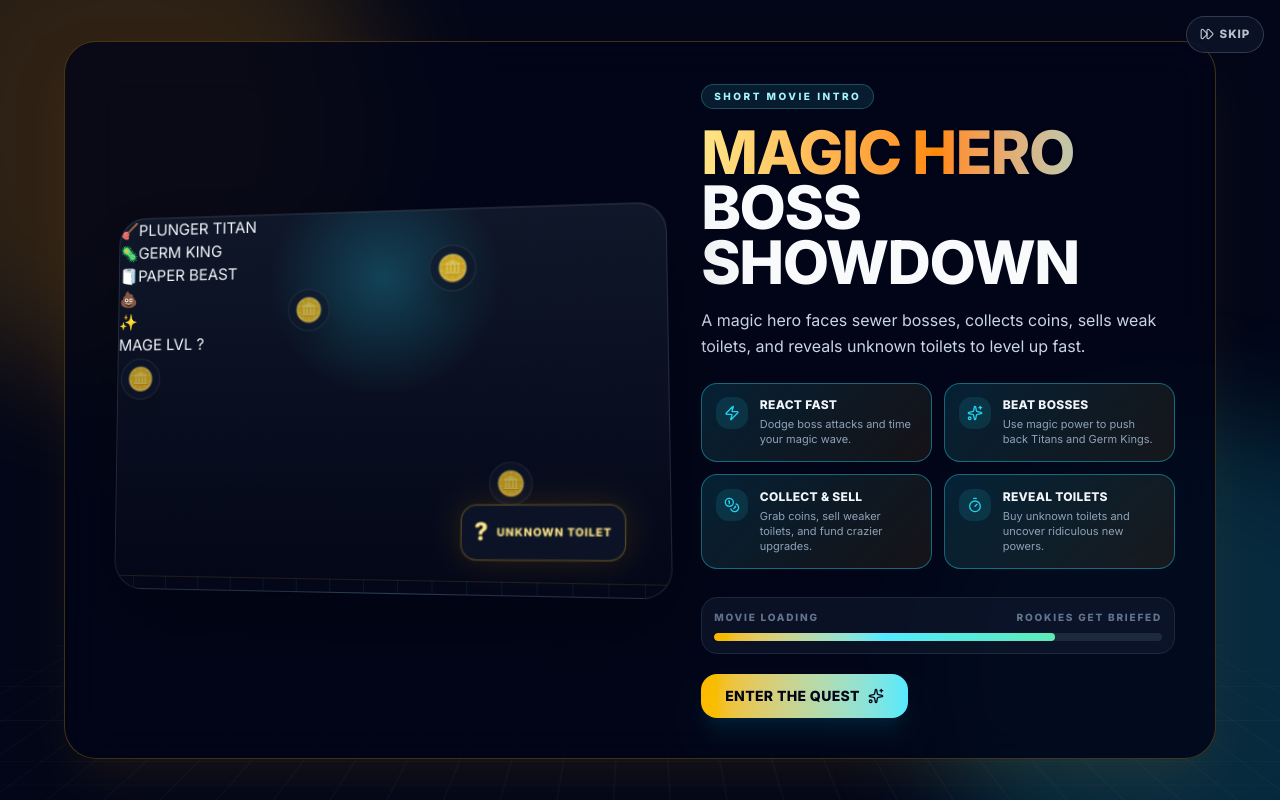
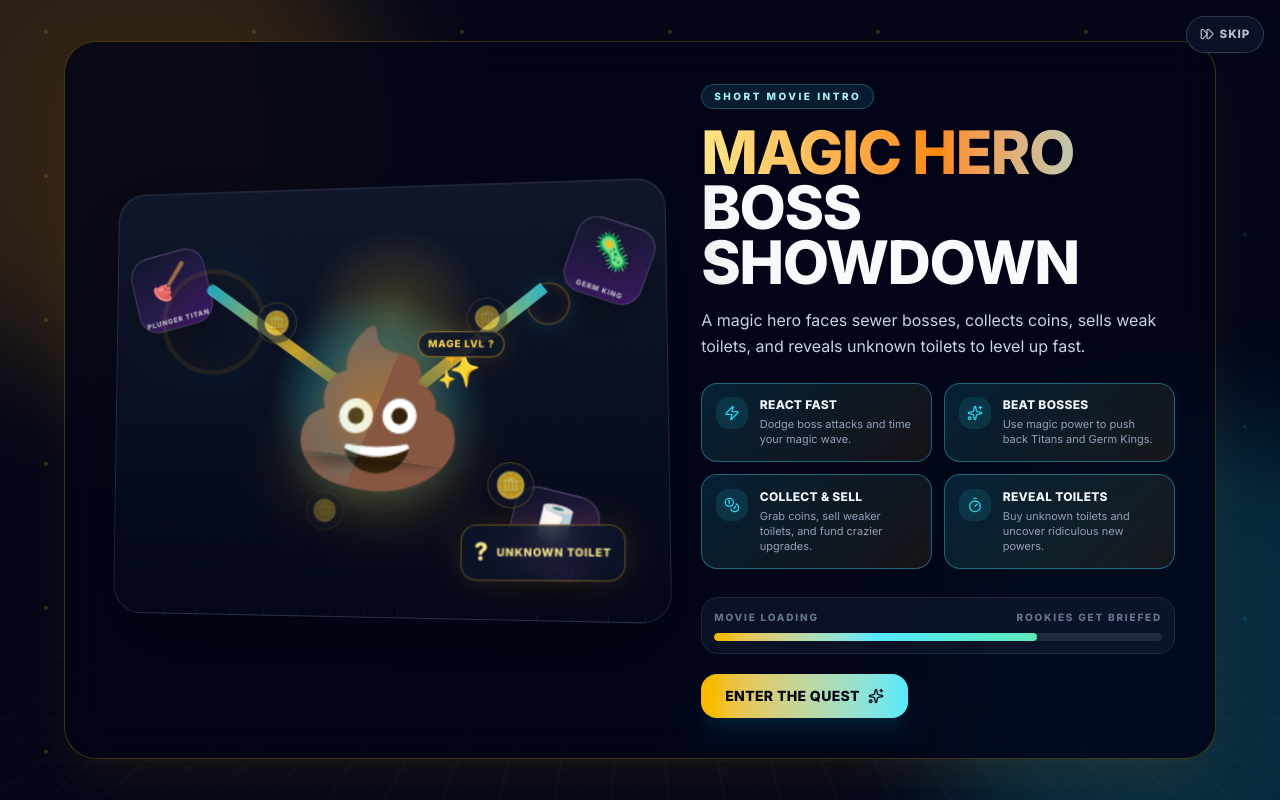
Before and after one commit to projectjimos/Poop-Toilet-Quest, a React (Vite) app: page / in a window 1280 px wide. Built offline with nearby package versions, Linux system fonts and the light colour scheme.

Commit message:
Update cinematic intro styles

```diff
--- a/src/index.css
+++ b/src/index.css
@@ -42,7 +42,7 @@
   animation: scale-up 0.2s cubic-bezier(0.34, 1.56, 0.64, 1) forwards;
 }
 
-/* Pre-cookie cinematic intro */
+/* Cinematic intro */
 .intro-cinematic {
   position: relative;
   isolation: isolate;
@@ -59,7 +59,7 @@
   transform: perspective(900px) rotateX(62deg) translateY(12vh) scale(1.35);
   transform-origin: center bottom;
   opacity: 0.55;
-  animation: intro-grid-drift 7.2s linear infinite;
+  animation: intro-grid-drift 7.6s linear infinite;
 }
 
 .intro-bg-glow {
@@ -82,6 +82,18 @@
   right: -10rem;
   bottom: -8rem;
   background: #22d3ee;
+}
+
+.intro-bg-comets {
+  position: absolute;
+  inset: 0;
+  z-index: 0;
+  background-image:
+    radial-gradient(circle, rgba(251, 191, 36, 0.72) 0 2px, transparent 2.5px),
+    radial-gradient(circle, rgba(34, 211, 238, 0.62) 0 1.5px, transparent 2px);
+  background-size: 13rem 9rem, 10rem 12rem;
+  opacity: 0.24;
+  animation: intro-comets-drift 7.6s linear infinite;
 }
 
 .intro-skip-button {
@@ -116,67 +128,114 @@
 }
 
 .intro-scene-wrap {
-  perspective: 900px;
-  min-height: 24rem;
+  perspective: 980px;
+  min-height: 27rem;
 }
 
 .intro-scene {
   position: relative;
-  min-height: 24rem;
+  min-height: 27rem;
   border-radius: 1.8rem;
   overflow: hidden;
   border: 1px solid rgba(148, 163, 184, 0.18);
   background:
-    radial-gradient(circle at 50% 18%, rgba(34, 211, 238, 0.24), transparent 28%),
+    radial-gradient(circle at 52% 31%, rgba(251, 191, 36, 0.24), transparent 22%),
+    radial-gradient(circle at 48% 46%, rgba(34, 211, 238, 0.22), transparent 27%),
     linear-gradient(180deg, rgba(15, 23, 42, 0.96), rgba(2, 6, 23, 0.98));
   box-shadow: inset 0 1px 0 rgba(255, 255, 255, 0.06), 0 30px 80px rgba(0, 0, 0, 0.32);
   transform: rotateX(3deg) rotateY(-7deg);
   transform-style: preserve-3d;
-  animation: intro-scene-float 5.6s ease-in-out infinite;
+  animation: intro-scene-float 5.8s ease-in-out infinite;
 }
 
 .intro-floor {
   position: absolute;
   left: -15%;
   right: -15%;
-  bottom: -10%;
-  height: 56%;
+  bottom: -12%;
+  height: 58%;
   background-image:
     linear-gradient(rgba(251, 191, 36, 0.16) 1px, transparent 1px),
     linear-gradient(90deg, rgba(34, 211, 238, 0.12) 1px, transparent 1px);
   background-size: 34px 34px;
-  transform: rotateX(66deg) translateZ(-40px);
+  transform: rotateX(66deg) translateZ(-48px);
   transform-origin: center bottom;
   opacity: 0.72;
 }
 
-.intro-flush-ring {
+.intro-villain {
   position: absolute;
-  left: 50%;
-  top: 52%;
-  width: 12rem;
-  height: 12rem;
-  border-radius: 9999px;
-  border: 3px solid rgba(34, 211, 238, 0.42);
-  box-shadow: 0 0 42px rgba(34, 211, 238, 0.26), inset 0 0 40px rgba(251, 191, 36, 0.12);
-  transform: translate(-50%, -50%) rotateX(67deg);
-  animation: intro-ring-pulse 1.6s ease-out infinite;
+  z-index: 4;
+  display: grid;
+  place-items: center;
+  width: 5.2rem;
+  height: 5.2rem;
+  border-radius: 1.35rem;
+  border: 1px solid rgba(248, 250, 252, 0.18);
+  background: linear-gradient(160deg, rgba(15, 23, 42, 0.9), rgba(88, 28, 135, 0.62));
+  box-shadow: 0 20px 42px rgba(0, 0, 0, 0.32), inset 0 1px 0 rgba(255, 255, 255, 0.08);
+  transform-style: preserve-3d;
 }
 
-.intro-toilet-core {
+.intro-villain-emoji {
+  font-size: 2.2rem;
+  filter: drop-shadow(0 10px 18px rgba(0, 0, 0, 0.35));
+}
+
+.intro-villain-label {
+  margin-top: 0.2rem;
+  font-size: 0.46rem;
+  font-weight: 1000;
+  letter-spacing: 0.12em;
+  color: rgba(226, 232, 240, 0.82);
+}
+
+.intro-villain-plunger {
+  left: 7%;
+  top: 17%;
+  animation: intro-villain-left 3.1s ease-in-out infinite;
+}
+
+.intro-villain-germ {
+  right: 8%;
+  top: 13%;
+  animation: intro-villain-right 3.35s ease-in-out infinite;
+}
+
+.intro-villain-paper {
+  right: 15%;
+  bottom: 14%;
+  animation: intro-villain-bottom 3.55s ease-in-out infinite;
+}
+
+.intro-hero-mage {
+  position: absolute;
+  left: 49%;
+  top: 53%;
+  z-index: 8;
+  transform: translate(-50%, -50%) translateZ(70px);
+  transform-style: preserve-3d;
+  animation: intro-hero-rise 2.4s ease-in-out infinite;
+}
+
+.intro-hero-aura {
   position: absolute;
   left: 50%;
   top: 50%;
-  transform: translate(-50%, -50%) translateZ(55px);
-  transform-style: preserve-3d;
-  animation: intro-toilet-hover 2.2s ease-in-out infinite;
+  width: 13.5rem;
+  height: 13.5rem;
+  border-radius: 9999px;
+  background: radial-gradient(circle, rgba(251, 191, 36, 0.28), rgba(34, 211, 238, 0.16) 42%, transparent 68%);
+  filter: blur(2px);
+  transform: translate(-50%, -50%);
+  animation: intro-aura-pulse 1.55s ease-out infinite;
 }
 
-.intro-toilet-shadow {
+.intro-hero-shadow {
   position: absolute;
   left: 50%;
-  top: 75%;
-  width: 8.5rem;
+  top: 84%;
+  width: 9rem;
   height: 2.2rem;
   border-radius: 9999px;
   background: rgba(0, 0, 0, 0.38);
@@ -184,93 +243,128 @@
   transform: translate(-50%, -50%) rotateX(65deg);
 }
 
-.intro-toilet-emoji {
+.intro-hero-emoji {
   position: relative;
   z-index: 2;
-  font-size: clamp(6rem, 16vw, 9rem);
+  font-size: clamp(6rem, 16vw, 9.5rem);
   line-height: 1;
-  filter: drop-shadow(0 18px 30px rgba(34, 211, 238, 0.28));
+  filter: drop-shadow(0 18px 30px rgba(251, 191, 36, 0.28));
   transform: rotateY(-13deg) rotateX(5deg);
 }
 
-.intro-toilet-badge {
+.intro-hero-wand {
   position: absolute;
-  right: -1.4rem;
-  top: 0.3rem;
-  z-index: 3;
+  right: -0.6rem;
+  top: 1rem;
+  z-index: 4;
+  font-size: 2.2rem;
+  transform-origin: left bottom;
+  animation: intro-wand-cast 1.45s ease-in-out infinite;
+}
+
+.intro-hero-badge {
+  position: absolute;
+  right: -1.9rem;
+  top: 0.1rem;
+  z-index: 5;
   border: 1px solid rgba(251, 191, 36, 0.55);
   border-radius: 9999px;
-  background: rgba(15, 23, 42, 0.9);
+  background: rgba(15, 23, 42, 0.92);
   color: #fcd34d;
   padding: 0.3rem 0.55rem;
-  font-size: 0.65rem;
+  font-size: 0.62rem;
   font-weight: 1000;
   letter-spacing: 0.08em;
   box-shadow: 0 0 28px rgba(245, 158, 11, 0.2);
 }
 
-.intro-enemy,
+.intro-magic-beam {
+  position: absolute;
+  z-index: 6;
+  left: 50%;
+  top: 52%;
+  height: 0.72rem;
+  border-radius: 9999px;
+  background: linear-gradient(90deg, rgba(251, 191, 36, 0), rgba(251, 191, 36, 0.94), rgba(34, 211, 238, 0.85));
+  box-shadow: 0 0 24px rgba(34, 211, 238, 0.42), 0 0 40px rgba(251, 191, 36, 0.32);
+  transform-origin: left center;
+  opacity: 0;
+}
+
+.intro-magic-beam-one {
+  width: 14rem;
+  transform: rotate(216deg);
+  animation: intro-beam-wave 2.1s ease-in-out infinite;
+}
+
+.intro-magic-beam-two {
+  width: 13rem;
+  transform: rotate(-38deg);
+  animation: intro-beam-wave 2.25s ease-in-out 250ms infinite;
+}
+
+.intro-magic-beam-three {
+  width: 11.5rem;
+  transform: rotate(24deg);
+  animation: intro-beam-wave 2.35s ease-in-out 420ms infinite;
+}
+
+.intro-wave-ring {
+  position: absolute;
+  z-index: 5;
+  width: 4.4rem;
+  height: 4.4rem;
+  border-radius: 9999px;
+  border: 3px solid rgba(251, 191, 36, 0.56);
+  box-shadow: 0 0 40px rgba(34, 211, 238, 0.35), inset 0 0 24px rgba(251, 191, 36, 0.22);
+  opacity: 0;
+}
+
+.intro-wave-ring-one {
+  left: 12%;
+  top: 23%;
+  animation: intro-ring-pop 2.1s ease-out infinite;
+}
+
+.intro-wave-ring-two {
+  right: 14%;
+  top: 20%;
+  animation: intro-ring-pop 2.25s ease-out 250ms infinite;
+}
+
+.intro-wave-ring-three {
+  right: 21%;
+  bottom: 21%;
+  animation: intro-ring-pop 2.35s ease-out 420ms infinite;
+}
+
 .intro-coin {
   position: absolute;
-  z-index: 4;
+  z-index: 9;
   display: grid;
   place-items: center;
   width: 3rem;
   height: 3rem;
   border-radius: 9999px;
   background: rgba(15, 23, 42, 0.78);
-  border: 1px solid rgba(148, 163, 184, 0.22);
+  border: 1px solid rgba(251, 191, 36, 0.35);
   box-shadow: 0 16px 34px rgba(0, 0, 0, 0.24);
+  color: #fcd34d;
   font-size: 1.65rem;
   transform-style: preserve-3d;
+  animation: intro-coin-burst 2.25s ease-in-out infinite;
 }
 
-.intro-enemy-one {
-  left: 12%;
-  top: 18%;
-  animation: intro-enemy-dash-one 2.4s ease-in-out infinite;
-}
-
-.intro-enemy-two {
-  right: 12%;
-  top: 25%;
-  animation: intro-enemy-dash-two 2.8s ease-in-out infinite;
-}
-
-.intro-enemy-three {
-  left: 18%;
-  bottom: 15%;
-  animation: intro-enemy-dash-three 3.1s ease-in-out infinite;
-}
-
-.intro-coin {
-  color: #fcd34d;
-  animation: intro-coin-pop 1.8s ease-in-out infinite;
-}
-
-.intro-coin-one {
-  right: 23%;
-  bottom: 22%;
-  animation-delay: 0ms;
-}
-
-.intro-coin-two {
-  left: 32%;
-  top: 20%;
-  animation-delay: 240ms;
-}
-
-.intro-coin-three {
-  right: 33%;
-  top: 11%;
-  animation-delay: 480ms;
-}
+.intro-coin-one { right: 23%; bottom: 22%; animation-delay: 0ms; }
+.intro-coin-two { left: 26%; top: 28%; animation-delay: 240ms; }
+.intro-coin-three { right: 27%; top: 27%; animation-delay: 480ms; }
+.intro-coin-four { left: 35%; bottom: 18%; animation-delay: 620ms; }
 
 .intro-mystery-card {
   position: absolute;
   right: 7%;
   bottom: 8%;
-  z-index: 6;
+  z-index: 10;
   display: flex;
   align-items: center;
   gap: 0.5rem;
@@ -321,7 +415,11 @@
 
 .intro-progress-fill {
   width: 0%;
-  animation: intro-progress 7.2s linear forwards;
+  animation: intro-progress 7.6s linear forwards;
+}
+
+.intro-cinematic-profile .intro-progress-fill {
+  animation-duration: 5.2s;
 }
 
 @keyframes intro-shell-in {
@@ -334,40 +432,67 @@
   to { background-position: 42px 42px, 42px 42px; }
 }
 
+@keyframes intro-comets-drift {
+  from { background-position: 0 0, 0 0; }
+  to { background-position: 13rem 9rem, -10rem 12rem; }
+}
+
 @keyframes intro-scene-float {
   0%, 100% { transform: rotateX(3deg) rotateY(-7deg) translateY(0); }
   50% { transform: rotateX(5deg) rotateY(-4deg) translateY(-8px); }
 }
 
-@keyframes intro-ring-pulse {
-  0% { opacity: 0; transform: translate(-50%, -50%) rotateX(67deg) scale(0.56); }
-  45% { opacity: 0.92; }
-  100% { opacity: 0; transform: translate(-50%, -50%) rotateX(67deg) scale(1.35); }
+@keyframes intro-hero-rise {
+  0%, 100% { transform: translate(-50%, -50%) translateZ(70px) translateY(0) rotateZ(-1deg); }
+  50% { transform: translate(-50%, -50%) translateZ(70px) translateY(-13px) rotateZ(2deg); }
 }
 
-@keyframes intro-toilet-hover {
-  0%, 100% { transform: translate(-50%, -50%) translateZ(55px) translateY(0) rotateZ(-1deg); }
-  50% { transform: translate(-50%, -50%) translateZ(55px) translateY(-12px) rotateZ(2deg); }
+@keyframes intro-aura-pulse {
+  0% { opacity: 0.35; transform: translate(-50%, -50%) scale(0.72); }
+  55% { opacity: 0.9; }
+  100% { opacity: 0.2; transform: translate(-50%, -50%) scale(1.2); }
 }
 
-@keyframes intro-enemy-dash-one {
-  0%, 100% { transform: translate3d(0, 0, 35px) rotate(-8deg); }
-  50% { transform: translate3d(38px, 62px, 35px) rotate(16deg); }
+@keyframes intro-wand-cast {
+  0%, 100% { transform: rotate(-14deg) scale(0.98); }
+  45% { transform: rotate(11deg) scale(1.12); }
 }
 
-@keyframes intro-enemy-dash-two {
-  0%, 100% { transform: translate3d(0, 0, 35px) rotate(11deg); }
-  50% { transform: translate3d(-46px, 54px, 35px) rotate(-12deg); }
+@keyframes intro-beam-wave {
+  0%, 20%, 100% { opacity: 0; clip-path: inset(0 100% 0 0); }
+  34%, 58% { opacity: 1; clip-path: inset(0 0 0 0); }
+  72% { opacity: 0; clip-path: inset(0 0 0 100%); }
 }
 
-@keyframes intro-enemy-dash-three {
-  0%, 100% { transform: translate3d(0, 0, 35px) rotate(-6deg); }
-  50% { transform: translate3d(54px, -44px, 35px) rotate(20deg); }
+@keyframes intro-ring-pop {
+  0%, 28%, 100% { opacity: 0; transform: scale(0.35); }
+  42% { opacity: 0.95; transform: scale(0.9); }
+  72% { opacity: 0; transform: scale(1.7); }
 }
 
-@keyframes intro-coin-pop {
-  0%, 100% { transform: translate3d(0, 0, 45px) scale(0.88); opacity: 0.72; }
-  50% { transform: translate3d(0, -16px, 45px) scale(1.12); opacity: 1; }
+@keyframes intro-villain-left {
+  0%, 100% { transform: translate3d(0, 0, 45px) rotate(-5deg) scale(1); }
+  48% { transform: translate3d(-14px, -10px, 45px) rotate(-12deg) scale(1.05); }
+  62% { transform: translate3d(-34px, -20px, 45px) rotate(-18deg) scale(0.94); }
+}
+
+@keyframes intro-villain-right {
+  0%, 100% { transform: translate3d(0, 0, 45px) rotate(6deg) scale(1); }
+  48% { transform: translate3d(12px, -10px, 45px) rotate(14deg) scale(1.05); }
+  62% { transform: translate3d(32px, -18px, 45px) rotate(20deg) scale(0.94); }
+}
+
+@keyframes intro-villain-bottom {
+  0%, 100% { transform: translate3d(0, 0, 45px) rotate(4deg) scale(1); }
+  48% { transform: translate3d(8px, 12px, 45px) rotate(11deg) scale(1.05); }
+  62% { transform: translate3d(20px, 26px, 45px) rotate(18deg) scale(0.94); }
+}
+
+@keyframes intro-coin-burst {
+  0%, 100% { transform: translate3d(0, 0, 45px) scale(0.74); opacity: 0; }
+  35% { transform: translate3d(0, -8px, 45px) scale(0.88); opacity: 0.7; }
+  62% { transform: translate3d(0, -24px, 45px) scale(1.18); opacity: 1; }
+  82% { transform: translate3d(0, -34px, 45px) scale(0.94); opacity: 0.25; }
 }
 
 @keyframes intro-mystery-reveal {
@@ -383,14 +508,30 @@
 @media (max-width: 640px) {
   .intro-scene-wrap,
   .intro-scene {
-    min-height: 18rem;
+    min-height: 19rem;
   }
 
-  .intro-enemy,
+  .intro-villain {
+    width: 4.1rem;
+    height: 4.1rem;
+  }
+
+  .intro-villain-emoji {
+    font-size: 1.65rem;
+  }
+
+  .intro-villain-label {
+    font-size: 0.38rem;
+  }
+
+  .intro-hero-emoji {
+    font-size: 5.3rem;
+  }
+
   .intro-coin {
-    width: 2.55rem;
-    height: 2.55rem;
-    font-size: 1.35rem;
+    width: 2.45rem;
+    height: 2.45rem;
+    font-size: 1.25rem;
   }
 
   .intro-mystery-card {
@@ -416,10 +557,12 @@
 
   .intro-scene,
   .intro-bg-grid,
-  .intro-toilet-core,
-  .intro-enemy,
+  .intro-hero-mage,
+  .intro-villain,
   .intro-coin,
-  .intro-mystery-card {
+  .intro-mystery-card,
+  .intro-magic-beam,
+  .intro-wave-ring {
     transform: none !important;
   }
 }
```
